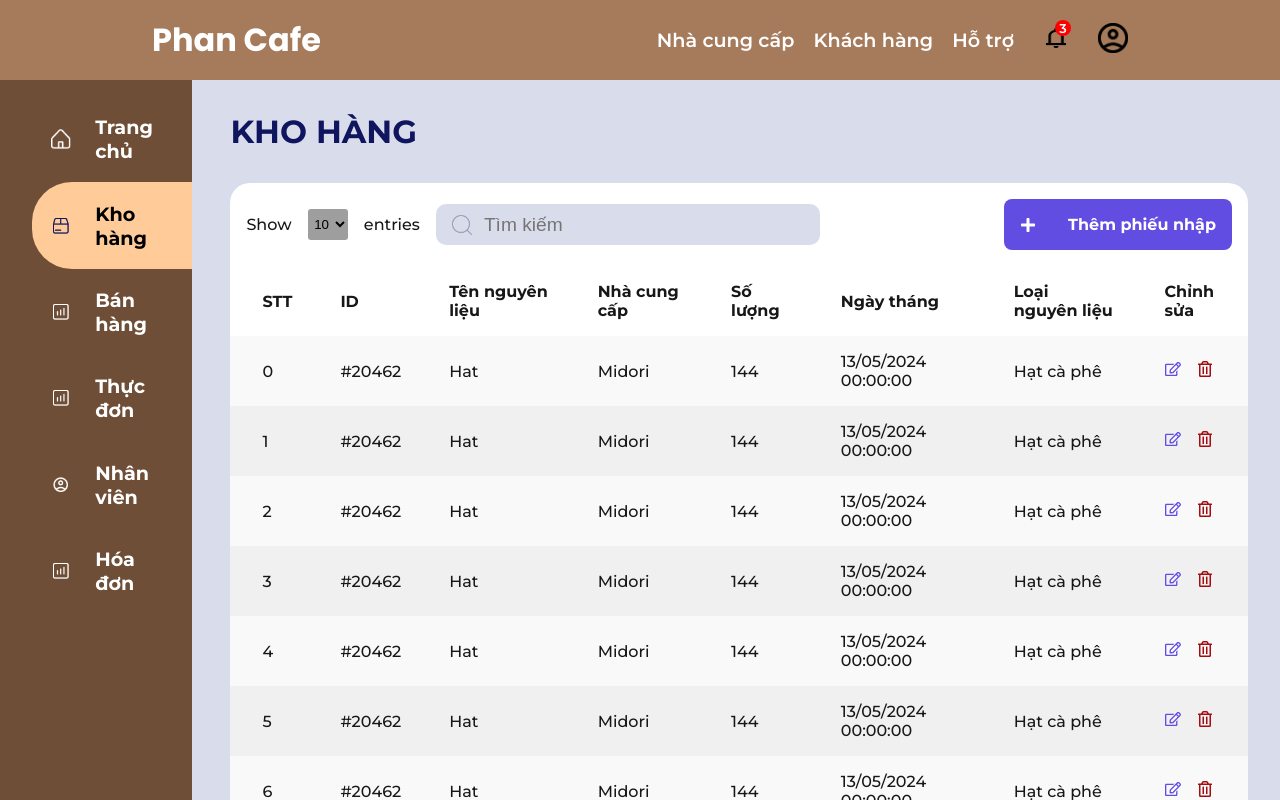
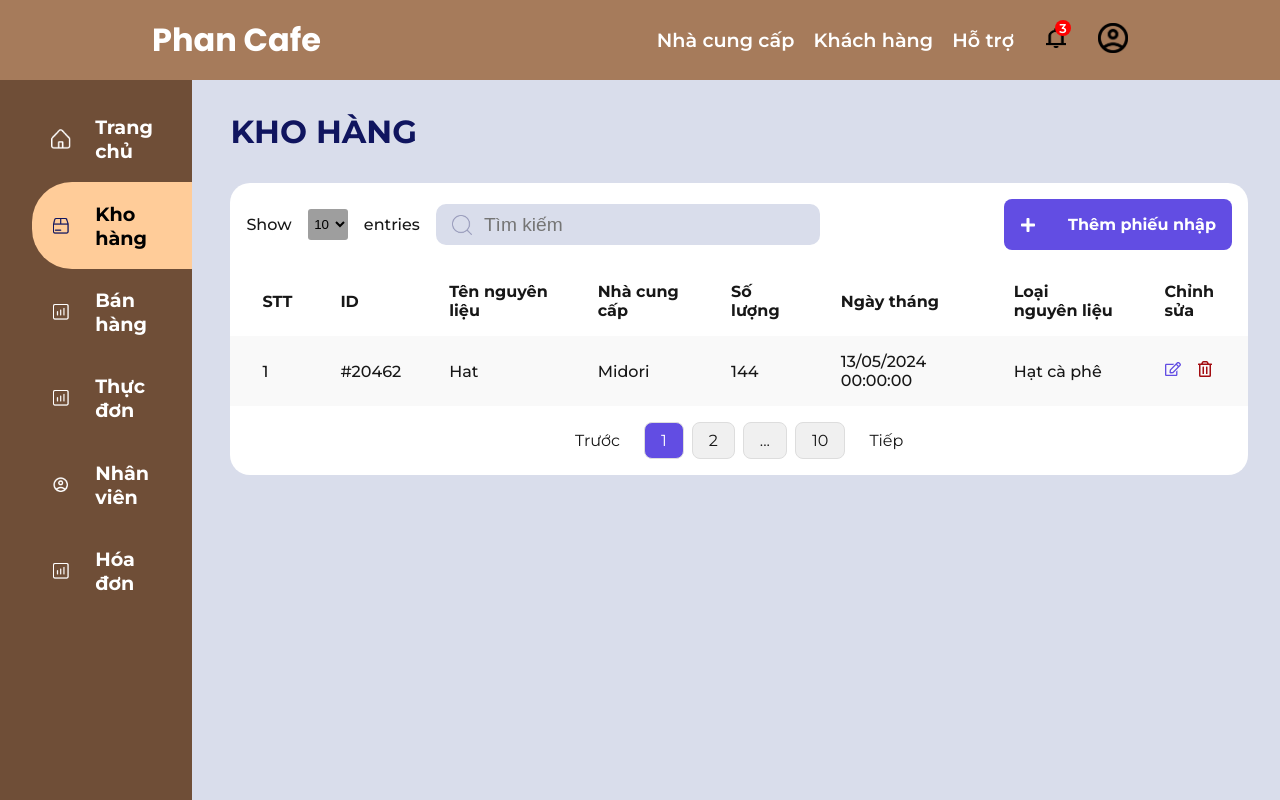
Before and after one commit to hidr0c/CoffeShopManagerWebsite, a Next.js app: page /warehouse in a window 1280 px wide. Built offline with nearby package versions, Linux system fonts and the light colour scheme; a web font is replaced by a local one.

Commit message:
Updating edit warehouse UI

```diff
--- a/src/app/components/ui/input/input.tsx
+++ b/src/app/components/ui/input/input.tsx
@@ -5,7 +5,7 @@
 import React from 'react';
 import styles from './input.module.scss';
 
-interface InputProps {
+export interface InputProps {
   label: string;
   value: any;
   onChange: (e: React.ChangeEvent<HTMLInputElement>) => void;
@@ -14,29 +14,49 @@ interface InputProps {
   style?: any;
   labelStyle?: any;
   required?: boolean;
+  readOnly?: boolean;
 }
 
-export const Input: React.FC<InputProps> = ({ label, value, onChange, placeholder, type = "text", style , labelStyle, required}) => {
+export const Input: React.FC<InputProps> = ({
+  label,
+  value,
+  onChange,
+  placeholder,
+  type = "text",
+  style,
+  labelStyle,
+  required,
+  readOnly, // Thêm readOnly vào destructuring
+}) => {
   const [inputValue, setInputValue] = React.useState(value);
 
   const handleChange = (e: React.ChangeEvent<HTMLInputElement>) => {
-    setInputValue(e.target.value);
-    onChange(e);
+    if (!readOnly) { // Chỉ thay đổi giá trị khi không ở chế độ readOnly
+      setInputValue(e.target.value);
+      onChange(e);
+    }
   };
 
   return (
     <div className={styles.inputContainer} style={style}>
-      <label className={styles.label} style={labelStyle}>{label}<span  style={{color:'#CF0000', marginLeft:'0.5em'}}>{required ? '(*)' : ''}</span></label>
+      <label className={styles.label} style={labelStyle}>
+        {label}
+        <span style={{ color: '#CF0000', marginLeft: '0.5em' }}>
+          {required ? '(*)' : ''}
+        </span>
+      </label>
       <input
         type={type}
         value={inputValue}
         onChange={handleChange}
         placeholder={placeholder}
         className={styles.input}
+        readOnly={readOnly} // Truyền thuộc tính readOnly vào đây
       />
     </div>
   );
 };
+
 
 
 interface SelectProps {
--- a/src/app/warehouse/page.tsx
+++ b/src/app/warehouse/page.tsx
@@ -1,25 +1,43 @@
-"use client"
+"use client";
 
-import styles from './warehouse.module.scss'
+import styles from './warehouse.module.scss';
 import { Table, TableCell, TableHead, TableRow, TableBody } from "../components/ui/table/table";
 import Import from '../components/modal-content/import/import';
-;
-import { FaRegEdit } from "react-icons/fa";
-
-import { FaRegTrashAlt } from "react-icons/fa";
-import Modal from '../components/ui/modal/modal'
-import { Input, Select} from '../components/ui/input/input'
+import { FaRegEdit, FaRegTrashAlt } from "react-icons/fa";
+import Modal from '../components/ui/modal/modal';
+import { Input, Select, InputProps } from '../components/ui/input/input';
 import { useState } from 'react';
 
+export default function WareHouse() {
+  const [isModalOpen, setIsModalOpen] = useState(false);
+  const [name, setName] = useState('');
+  const [quant, setQuant] = useState(0);
+  const [ingredientType, setIngredientType] = useState('Hạt cà phê');
+  const [date, setDate] = useState('');
+  const [id, setId] = useState('');
 
-export default function WareHouse () {
-  const [isModalOpen, setIsModalOpen] = useState(false);
+  const ingredientTypeMapping: Record<string, string> = {
+    'Hạt cà phê': 'HCF',
+    'Trà xanh': 'TX',
+    'Đường': 'DU',
+    'Sữa': 'SU',
+  };
 
-  const openModal = () => setIsModalOpen(true);
+  const openModal = () => {
+    setDate(new Date().toLocaleString('vi-VN', { hour12: false })); // Set ngày giờ hiện tại
+    setIngredientType('Hạt cà phê'); // Reset về mặc định
+    setId(`${ingredientTypeMapping['Hạt cà phê']}001`); // ID mặc định ban đầu
+    setIsModalOpen(true);
+  };
+
   const closeModal = () => setIsModalOpen(false);
 
-  const [name, setName] = useState('');
-  const [quant,setQuant] = useState(0);
+  const handleIngredientTypeChange = (value: string) => {
+    setIngredientType(value);
+    const prefix = ingredientTypeMapping[value] || 'UNK'; // Mã tiền tố
+    const count = Math.floor(Math.random() * 1000) + 1; // Tạo số ngẫu nhiên
+    setId(`${prefix}${count.toString().padStart(3, '0')}`);
+  };
 
   const data = [
     {
@@ -29,152 +47,95 @@ export default function WareHouse () {
       quant: 144,
       date: '13/05/2024 00:00:00',
       ingredientType: 'Hạt cà phê',
+    },
+    // ... Các dòng dữ liệu khác
+  ];
 
-    },
-    {
-      id: '#20462',
-      ingredient: 'Hat',
-      supplier: 'Midori',
-      quant: 144,
-      date: '13/05/2024 00:00:00',
-      ingredientType: 'Hạt cà phê',
-
-    },
-    {
-      id: '#20462',
-      ingredient: 'Hat',
-      supplier: 'Midori',
-      quant: 144,
-      date: '13/05/2024 00:00:00',
-      ingredientType: 'Hạt cà phê',
-
-    },
-    {
-      id: '#20462',
-      ingredient: 'Hat',
-      supplier: 'Midori',
-      quant: 144,
-      date: '13/05/2024 00:00:00',
-      ingredientType: 'Hạt cà phê',
-
-    },
-    {
-      id: '#20462',
-      ingredient: 'Hat',
-      supplier: 'Midori',
-      quant: 144,
-      date: '13/05/2024 00:00:00',
-      ingredientType: 'Hạt cà phê',
-
-    },
-    {
-      id: '#20462',
-      ingredient: 'Hat',
-      supplier: 'Midori',
-      quant: 144,
-      date: '13/05/2024 00:00:00',
-      ingredientType: 'Hạt cà phê',
-
-    },
-    {
-      id: '#20462',
-      ingredient: 'Hat',
-      supplier: 'Midori',
-      quant: 144,
-      date: '13/05/2024 00:00:00',
-      ingredientType: 'Hạt cà phê',
-
-    },
-    {
-      id: '#20462',
-      ingredient: 'Hat',
-      supplier: 'Midori',
-      quant: 144,
-      date: '13/05/2024 00:00:00',
-      ingredientType: 'Hạt cà phê',
-
-    }
-  ]
   return (
-    <div className="">
+    <div className="warehouse-container">
       <h1 className="title">KHO HÀNG</h1>
-      <div className="" style={{margin: '2em 0'}}>
-
-      <Table style={{borderRadius: '0px'}} preHeader={true} pagination={true}
-      modalAddContent={<Import />
-
-      }
-      modalTitle={'Thêm phiếu nhập kho'} addButtonTitle="Thêm phiếu nhập"
+      <div className="table-container" style={{ margin: '2em 0' }}>
+        <Table
+          style={{ borderRadius: '0px' }}
+          preHeader={true}
+          pagination={true}
+          modalAddContent={<Import />}
+          modalTitle={'Thêm phiếu nhập kho'}
+          addButtonTitle="Thêm phiếu nhập"
         >
-        <TableHead style={{background: 'white'}}>
+          <TableHead style={{ background: 'white' }}>
             <TableRow>
-            <TableCell>
-              STT
-            </TableCell>
-            <TableCell>
-              ID
-            </TableCell>
-            <TableCell>
-              Tên nguyên liệu
-            </TableCell>
-            <TableCell>
-              Nhà cung cấp
-            </TableCell>
-            <TableCell>
-              Số lượng
-            </TableCell>
-            <TableCell>
-              Ngày tháng
-            </TableCell>
-            <TableCell>
-              Loại nguyên liệu
-            </TableCell>
-            <TableCell>
-              Chỉnh sửa
-            </TableCell>
+              <TableCell>STT</TableCell>
+              <TableCell>ID</TableCell>
+              <TableCell>Tên nguyên liệu</TableCell>
+              <TableCell>Nhà cung cấp</TableCell>
+              <TableCell>Số lượng</TableCell>
+              <TableCell>Ngày tháng</TableCell>
+              <TableCell>Loại nguyên liệu</TableCell>
+              <TableCell>Chỉnh sửa</TableCell>
             </TableRow>
           </TableHead>
           <TableBody>
-          {data.map((item,index) => (
+            {data.map((item, index) => (
               <TableRow key={index}>
+                <TableCell>{index + 1}</TableCell>
+                <TableCell>{item.id}</TableCell>
+                <TableCell>{item.ingredient}</TableCell>
+                <TableCell>{item.supplier}</TableCell>
+                <TableCell>{item.quant}</TableCell>
+                <TableCell>{item.date}</TableCell>
+                <TableCell>{item.ingredientType}</TableCell>
                 <TableCell>
-              {index}
-            </TableCell>
-            <TableCell>
-              {item.id}
-            </TableCell>
-            <TableCell>
-              {item.ingredient}
-            </TableCell>
-            <TableCell>
-              {item.supplier}
-            </TableCell>
-            <TableCell>
-              {item.quant}
-            </TableCell>
-            <TableCell>
-              {item.date}
-            </TableCell>
-            <TableCell>
-              {item.ingredientType}
-            </TableCell>
-            <TableCell>
-              <div className="" style={{display:'flex',gap:'1em'}}>
-              <div className="" style={{color: '#624DE3',cursor:'pointer'}} onClick={() => openModal()}><FaRegEdit /></div>
-              <div className="" style={{color: '#A30D11',cursor:'pointer'}}><FaRegTrashAlt /></div>
+                  <div style={{ display: 'flex', gap: '1em' }}>
+                    <div
+                      style={{ color: '#624DE3', cursor: 'pointer' }}
+                      onClick={() => openModal()}
+                    >
+                      <FaRegEdit />
                     </div>
-
+                    <div style={{ color: '#A30D11', cursor: 'pointer' }}>
+                      <FaRegTrashAlt />
+                    </div>
+                  </div>
                 </TableCell>
               </TableRow>
-
             ))}
           </TableBody>
         </Table>
       </div>
-      <Modal title="Chỉnh sửa kho hàng" isOpen={isModalOpen} onClose={closeModal} style={{width:'50vw', background:"#FFCC99"}}>
-          <Input label='Tên sản phẩm' value={name} onChange={(e) => {setName(e.target.value)}}/>
-          <Input label='Số lượng tồn' value={quant} type='number' onChange={(e) => {setQuant(parseInt(e.target.value))}}/>
+      <Modal
+        title="Chỉnh sửa kho hàng"
+        isOpen={isModalOpen}
+        onClose={closeModal}
+        style={{ width: '50vw', background: '#FFCC99' }}
+      >
+        <Input
+          label="Tên sản phẩm"
+          value={name}
+          onChange={(e) => setName(e.target.value)}
+        />
+        <Input
+          label="Số lượng tồn"
+          value={quant}
+          type="number"
+          onChange={(e) => setQuant(parseInt(e.target.value))}
+        />
+        <Select
+        label="Loại nguyên liệu"
+        options={Object.keys(ingredientTypeMapping).map(key => ({
+        value: key,
+        label: key,
+        }))}
+        value={ingredientType}
+        onChange={(e) => handleIngredientTypeChange(e.target.value)}
+        />
+        <Input label="Ngày tháng" value={date} readOnly onChange={function (e: React.ChangeEvent<HTMLInputElement>): void {
+          throw new Error('Function not implemented.');
+        } } />
+        <Input label="ID" value={id} readOnly onChange={function (e: React.ChangeEvent<HTMLInputElement>): void {
+          throw new Error('Function not implemented.');
+        } } />
       </Modal>
     </div>
-  )
+  );
 }
```
Lines whose indentation alone changed are shown as unchanged.
